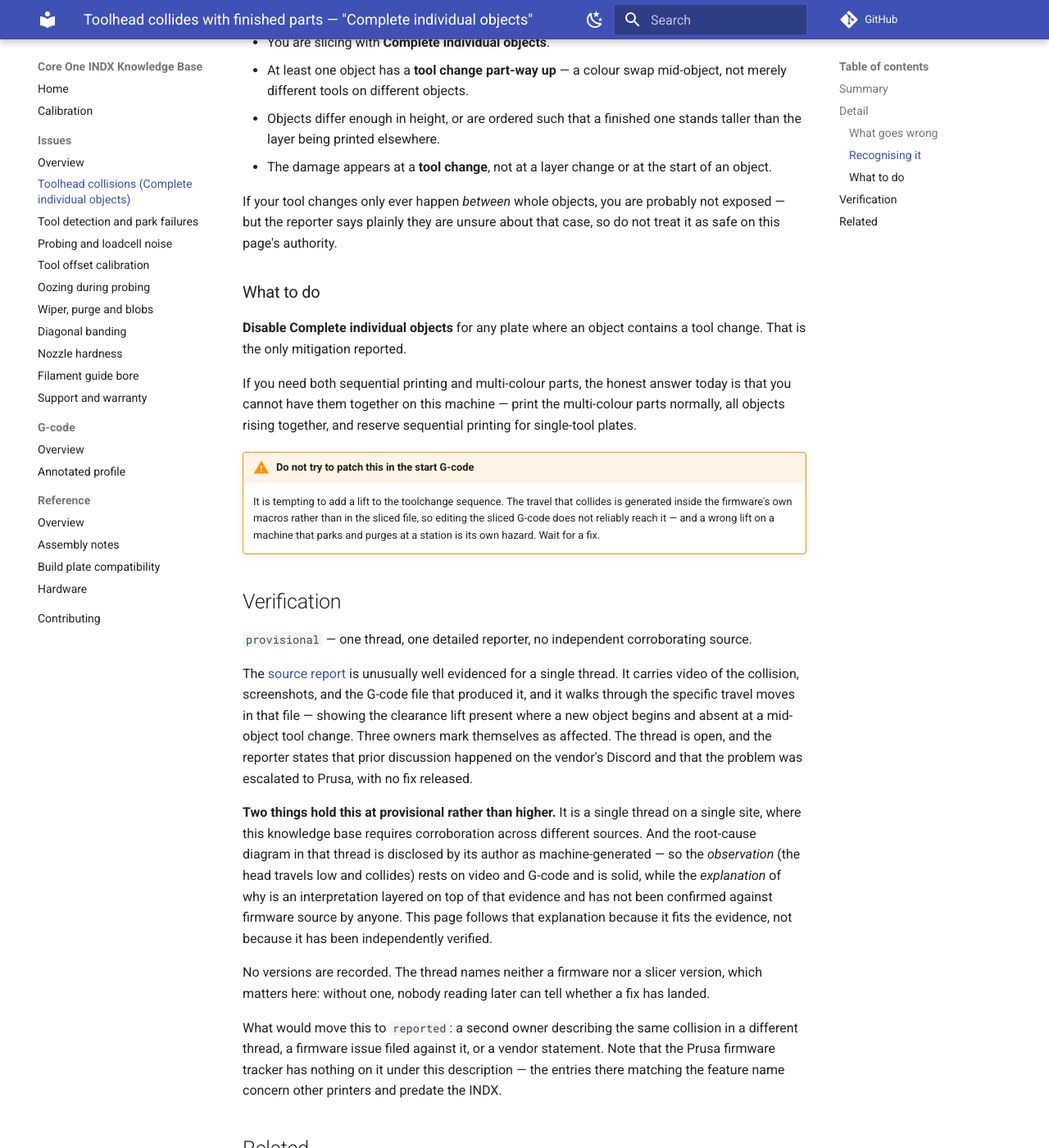
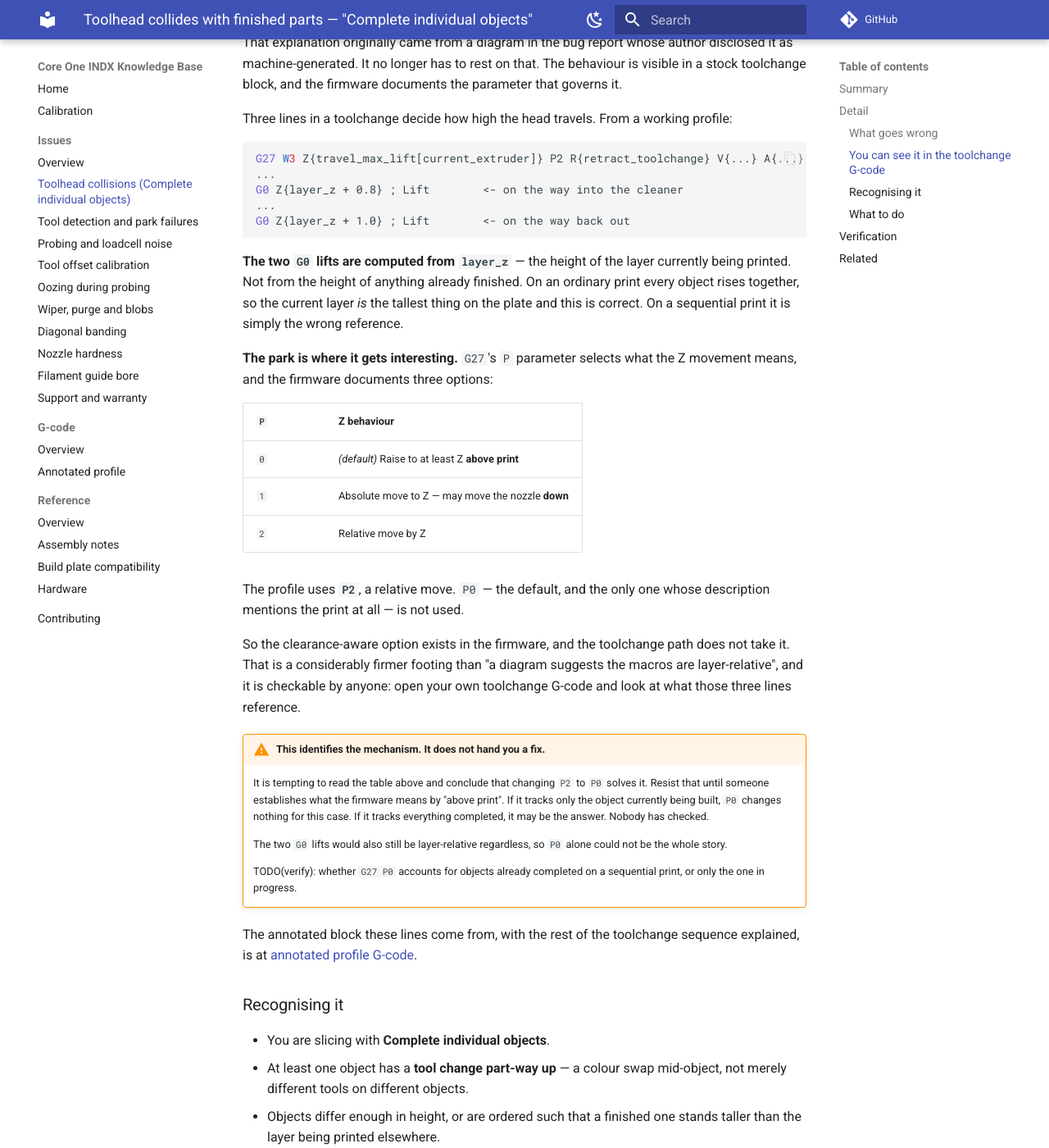
Before and after one commit to hyiger/coreone-indx-kb, an MkDocs documentation site: the page built from docs/issues/complete-individual-objects-collision.md, in a window 1280 px wide and 1400 px high, scrolled down 1268 px. Shown: the whole window at 82% size. Built offline with MkDocs 1.6.1 and Material for MkDocs 9.7.7, drawn with Linux system fonts in a browser that asks for light colours; comment, search, counter and statistics services are not loaded; some of the changed text lies outside the part shown.

Commit message:
Ground the collision page in the toolchange G-code
The mechanism on that page rested on a diagram from the bug report whose author
disclosed it as machine-generated. It no longer has to. A new section shows the
three lines in a stock toolchange block that decide travel height — the two G0
lifts computed from layer_z, and the G27 park — and sets them against the
firmware's own documentation of the P parameter, where P0 raises above the print
and P2, the one used, is a plain relative move.

That is checkable by anyone in a few minutes against their own profile, which is
a different class of evidence from an AI-generated flowchart.

Tier stays provisional, and the Verification section now explains why in terms
that were not available before: the mechanism is verified, the incident count is
not. Still one report of the collision actually happening, and a verified
mechanism is not a second incident. But a lone report with no plausible mechanism
might be user error, while a lone report whose mechanism you can read in the
G-code and confirm in the firmware is a different proposition. The page says the
cause is established and the prevalence is not.

The warning against reading this as a fix is repeated in place: nobody has
established whether "above print" tracks completed objects or only the one in
progress, and the two G0 lifts stay layer-relative either way, so P0 alone could
not be the whole story. Recorded as a TODO rather than a suggestion.

Adds the firmware repository as a source and cross-links the two pages.

````diff
--- a/docs/issues/complete-individual-objects-collision.md
+++ b/docs/issues/complete-individual-objects-collision.md
@@ -10,6 +10,7 @@
 firmware:     unknown
 sources:
   - https://kb.nomadsgalaxy.com/topics/core-one/indx/issues/2
+  - https://github.com/prusa3d/Prusa-Firmware-Buddy
 superseded_by:
 ---
 
@@ -61,6 +62,59 @@
 does apply the lift. It is named in the source thread but is a single-source figure and
 has not been checked against firmware.
 
+### You can see it in the toolchange G-code
+
+That explanation originally came from a diagram in the bug report whose author disclosed
+it as machine-generated. It no longer has to rest on that. The behaviour is visible in a
+stock toolchange block, and the firmware documents the parameter that governs it.
+
+Three lines in a toolchange decide how high the head travels. From a working profile:
+
+```gcode
+G27 W3 Z{travel_max_lift[current_extruder]} P2 R{retract_toolchange} V{...} A{...}
+...
+G0 Z{layer_z + 0.8} ; Lift        <- on the way into the cleaner
+...
+G0 Z{layer_z + 1.0} ; Lift        <- on the way back out
+```
+
+**The two `G0` lifts are computed from `layer_z`** — the height of the layer currently
+being printed. Not from the height of anything already finished. On an ordinary print
+every object rises together, so the current layer *is* the tallest thing on the plate and
+this is correct. On a sequential print it is simply the wrong reference.
+
+**The park is where it gets interesting.** `G27`'s `P` parameter selects what the Z
+movement means, and the firmware documents three options:
+
+| `P` | Z behaviour |
+|---|---|
+| `0` | *(default)* Raise to at least Z **above print** |
+| `1` | Absolute move to Z — may move the nozzle **down** |
+| `2` | Relative move by Z |
+
+The profile uses **`P2`**, a relative move. `P0` — the default, and the only one whose
+description mentions the print at all — is not used.
+
+So the clearance-aware option exists in the firmware, and the toolchange path does not
+take it. That is a considerably firmer footing than "a diagram suggests the macros are
+layer-relative", and it is checkable by anyone: open your own toolchange G-code and look
+at what those three lines reference.
+
+!!! warning "This identifies the mechanism. It does not hand you a fix."
+    It is tempting to read the table above and conclude that changing `P2` to `P0` solves
+    it. Resist that until someone establishes what the firmware means by "above print".
+    If it tracks only the object currently being built, `P0` changes nothing for this
+    case. If it tracks everything completed, it may be the answer. Nobody has checked.
+
+    The two `G0` lifts would also still be layer-relative regardless, so `P0` alone
+    could not be the whole story.
+
+    TODO(verify): whether `G27 P0` accounts for objects already completed on a
+    sequential print, or only the one in progress.
+
+The annotated block these lines come from, with the rest of the toolchange sequence
+explained, is at [annotated profile G-code](../gcode/indx-profile-gcode.md).
+
 ### Recognising it
 
 - You are slicing with **Complete individual objects**.
@@ -103,25 +157,40 @@
 The thread is open, and the reporter states that prior discussion happened on the
 vendor's Discord and that the problem was escalated to Prusa, with no fix released.
 
-**Two things hold this at provisional rather than higher.** It is a single thread on a
-single site, where this knowledge base requires corroboration across different sources.
-And the root-cause diagram in that thread is disclosed by its author as
-machine-generated — so the *observation* (the head travels low and collides) rests on
-video and G-code and is solid, while the *explanation* of why is an interpretation
-layered on top of that evidence and has not been confirmed against firmware source by
-anyone. This page follows that explanation because it fits the evidence, not because it
-has been independently verified.
+**The mechanism is now verified; the incident count is not.** That distinction is why
+this page stays `provisional` while nonetheless being much better founded than when it
+was written.
+
+What changed: the explanation no longer depends on the bug report's machine-generated
+diagram. The layer-relative lifts are visible in any stock toolchange block, and `G27`'s
+`P` parameter is documented in the firmware source with `P0` described as raising above
+the print and `P2` — the one actually used — as a plain relative move. Anyone can check
+both in a few minutes. See [annotated profile G-code](../gcode/indx-profile-gcode.md).
+
+What did not change: still one report, on one site, of the collision actually happening.
+This site requires corroboration across different sources, and a verified mechanism is
+not a second incident.
+
+It does, though, make the single report considerably more credible. A lone report with
+no plausible mechanism might be user error or a mis-sliced file. A lone report whose
+mechanism you can read in the G-code and confirm in the firmware's own parameter
+documentation is a different thing. Treat the page as: the cause is established, the
+prevalence is not.
 
 No versions are recorded. The thread names neither a firmware nor a slicer version,
 which matters here: without one, nobody reading later can tell whether a fix has landed.
 
 What would move this to `reported`: a second owner describing the same collision in a
 different thread, a firmware issue filed against it, or a vendor statement. Note that
+the mechanism being verifiable makes a firmware issue easy to file well — it can point
+at the exact parameter rather than describing symptoms. Note that
 the Prusa firmware tracker has nothing on it under this description — the entries there
 matching the feature name concern other printers and predate the INDX.
 
 ## Related
 
+- [Annotated profile G-code](../gcode/indx-profile-gcode.md) — the full toolchange
+  block these three lines come from, annotated
 - [Blobs dragged into the print](stringing-and-wiper-calibration.md) — the other place
   tool-change motion damages a print, by a completely different mechanism
 - [Phantom tools and park failures](tool-detection-ringdown-decay.md) — also concerns
````
